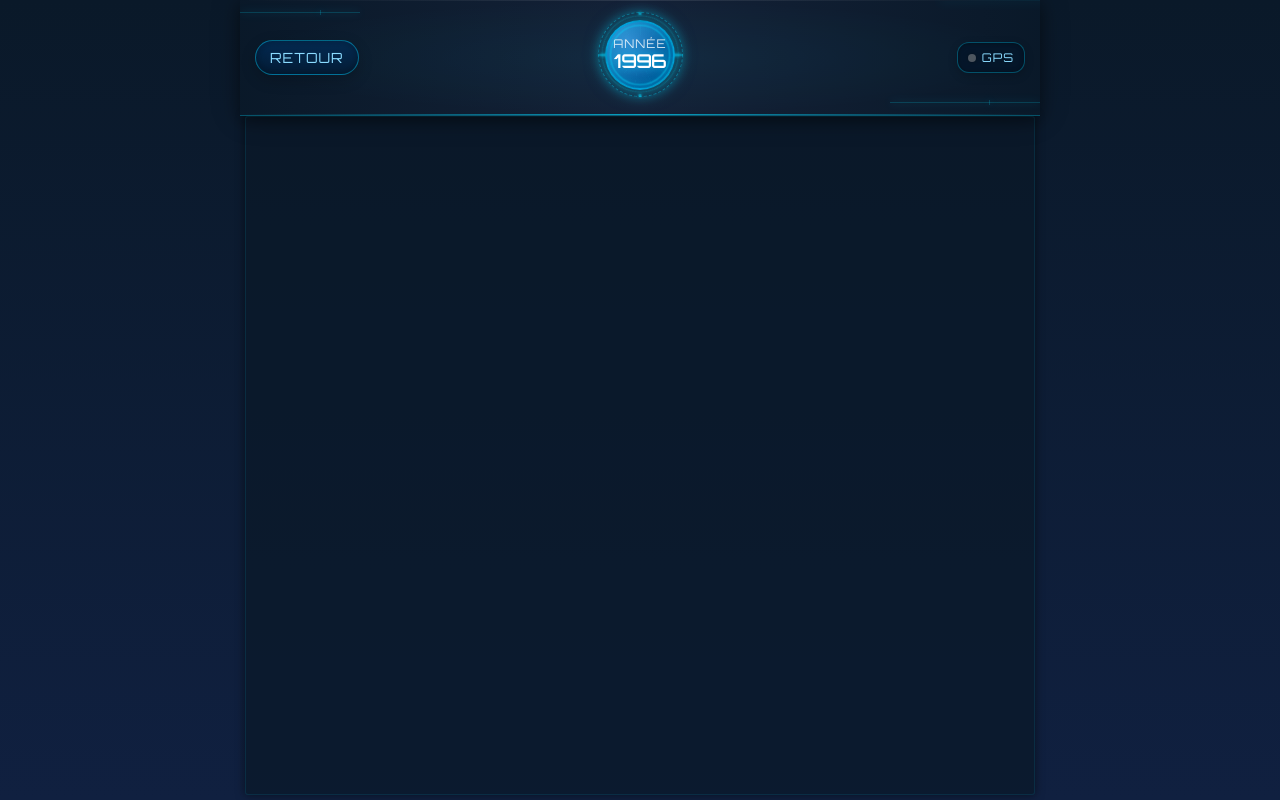
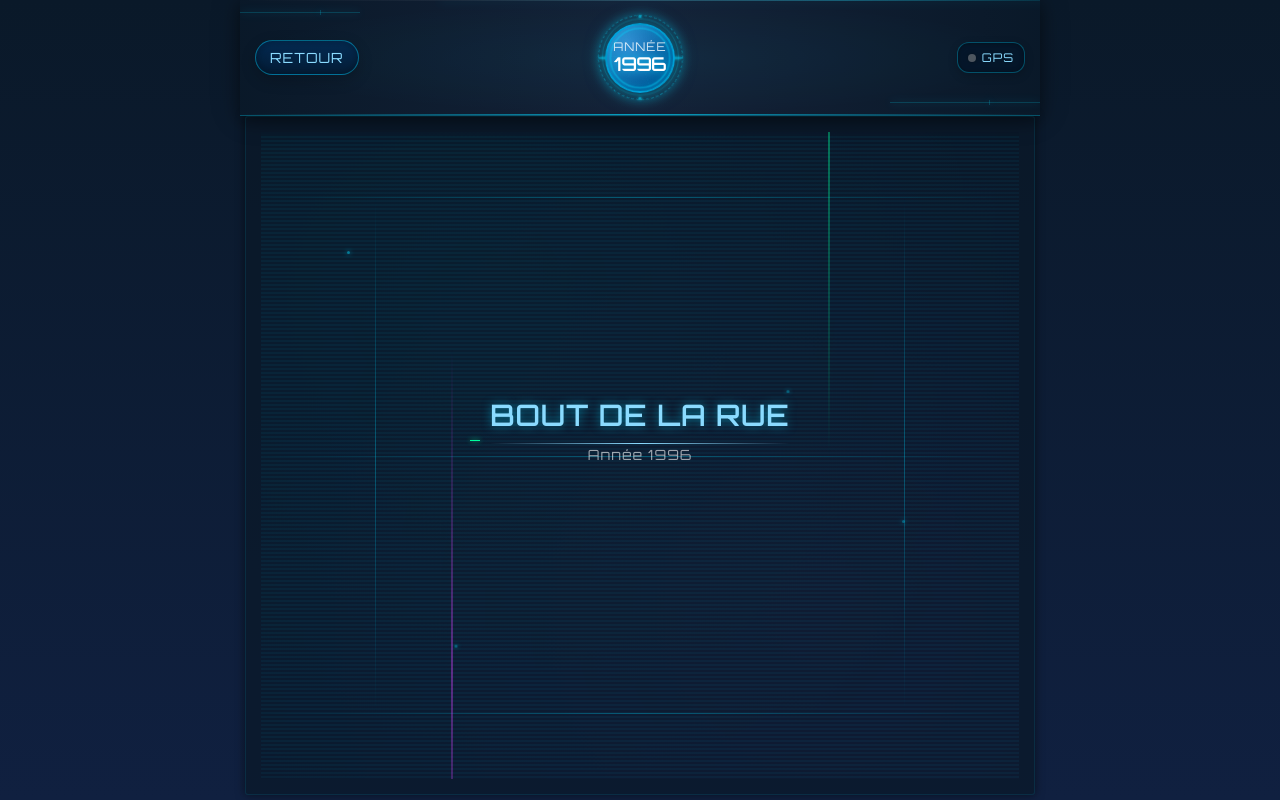
Before and after one commit to BriceN/th-estl2, an Angular app: page /traceur in a window 1280 px wide. Built offline with nearby package versions, Linux system fonts and the light colour scheme; no server answers.

Commit message:
enhanced tracer

```diff
--- a/src/app/components/tracer/tracer.component.html
+++ b/src/app/components/tracer/tracer.component.html
@@ -1,20 +1,34 @@
 <div class="traceur-container">
-    <!-- Demande de permission de localisation -->
-    <!-- <div class="permission-request"
-         *ngIf="!locationPermissionGranted">
-        <div class="alert-box warning">
-            <h3>Accès à la Localisation Requis</h3>
-            <p>Cette chasse au trésor utilise le GPS de votre appareil pour vérifier quand vous atteignez
-                chaque lieu. Sans accès à la localisation, vous ne pourrez pas
-                progresser dans la chasse.</p>
-            <button class="button primary"
-                    (click)="requestLocationPermission()">
-                Activer la Localisation
-            </button>
+
+    <!-- Sci-fi decorations -->
+    <div class="sci-fi-decorations">
+        <div class="circuit-pattern">
+            <div class="circuit-line"></div>
+            <div class="circuit-line"></div>
+            <div class="circuit-line"></div>
+            <div class="circuit-line vertical"></div>
+            <div class="circuit-line vertical"></div>
         </div>
-    </div> -->
 
-    <!-- TODO add current tracking step title -->
+        <div class="holographic-overlay">
+            <div class="holo-particle"></div>
+            <div class="holo-particle"></div>
+            <div class="holo-particle"></div>
+            <div class="holo-particle"></div>
+        </div>
+
+        <div class="data-streams">
+            <div class="data-stream"></div>
+            <div class="data-stream"></div>
+        </div>
+    </div>
+
+    <!-- Current tracking step title -->
+    <div class="step-title-container"
+         *ngIf="currentStep">
+        <div class="step-title">{{ currentStep.title }}</div>
+        <div class="step-counter">Année {{ currentStep.year }}</div>
+    </div>
 
     <!-- Indicateur de proximité -->
     <div class="tracker-device"
--- a/src/app/components/tracer/tracer.component.scss
+++ b/src/app/components/tracer/tracer.component.scss
@@ -12,6 +12,252 @@
   padding: 20px;
   perspective: 1000px;
   justify-content: center;
+  position: relative;
+  overflow: hidden;
+
+  // Sci-fi background effect
+  &::before {
+    content: "";
+    position: absolute;
+    top: 0;
+    left: 0;
+    right: 0;
+    bottom: 0;
+    background: radial-gradient(
+        circle at 30% 30%,
+        rgba(0, 217, 255, 0.05) 0%,
+        transparent 70%
+      ),
+      radial-gradient(
+        circle at 70% 70%,
+        rgba(214, 68, 255, 0.05) 0%,
+        transparent 70%
+      );
+    animation: background-pulse 10s ease-in-out infinite;
+    pointer-events: none;
+    z-index: 0;
+  }
+
+  // Holographic scan lines
+  &::after {
+    content: "";
+    position: absolute;
+    top: 0;
+    left: 0;
+    right: 0;
+    bottom: 0;
+    background: repeating-linear-gradient(
+      to bottom,
+      transparent,
+      transparent 2px,
+      rgba(0, 217, 255, 0.05) 2px,
+      rgba(0, 217, 255, 0.05) 4px
+    );
+    animation: scan-lines 2s linear infinite;
+    pointer-events: none;
+    z-index: 1;
+  }
+
+  // Sci-fi decorative elements
+  .sci-fi-decorations {
+    position: absolute;
+    top: 0;
+    left: 0;
+    right: 0;
+    bottom: 0;
+    pointer-events: none;
+    z-index: 2;
+
+    .circuit-pattern {
+      position: absolute;
+      width: 100%;
+      height: 100%;
+
+      .circuit-line {
+        position: absolute;
+        background: linear-gradient(
+          to right,
+          transparent,
+          rgba(0, 217, 255, 0.3),
+          transparent
+        );
+        height: 1px;
+
+        &:nth-child(1) {
+          top: 10%;
+          left: 0;
+          right: 0;
+          animation: circuit-flow-left 5s linear infinite;
+        }
+
+        &:nth-child(2) {
+          top: 50%;
+          left: 0;
+          right: 0;
+          animation: circuit-flow-right 7s linear infinite;
+        }
+
+        &:nth-child(3) {
+          bottom: 10%;
+          left: 0;
+          right: 0;
+          animation: circuit-flow-left 6s linear infinite;
+        }
+
+        &.vertical {
+          width: 1px;
+          height: 80%;
+          background: linear-gradient(
+            to bottom,
+            transparent,
+            rgba(0, 217, 255, 0.3),
+            transparent
+          );
+
+          &:nth-child(4) {
+            left: 15%;
+            top: 10%;
+            animation: circuit-flow-vertical 8s linear infinite;
+          }
+
+          &:nth-child(5) {
+            right: 15%;
+            top: 10%;
+            animation: circuit-flow-vertical-reverse 8s linear infinite;
+          }
+        }
+      }
+    }
+
+    .holographic-overlay {
+      position: absolute;
+      width: 100%;
+      height: 100%;
+
+      .holo-particle {
+        position: absolute;
+        width: 3px;
+        height: 3px;
+        background: rgba(0, 217, 255, 0.6);
+        border-radius: 50%;
+        box-shadow: 0 0 5px rgba(0, 217, 255, 0.8);
+
+        &:nth-child(1) {
+          top: 20%;
+          left: 10%;
+          animation: particle-float-1 4s infinite ease-in-out;
+        }
+
+        &:nth-child(2) {
+          top: 60%;
+          right: 15%;
+          animation: particle-float-2 5s infinite ease-in-out;
+        }
+
+        &:nth-child(3) {
+          bottom: 20%;
+          left: 25%;
+          animation: particle-float-3 6s infinite ease-in-out;
+        }
+
+        &:nth-child(4) {
+          top: 40%;
+          right: 30%;
+          animation: particle-float-4 4.5s infinite ease-in-out;
+        }
+      }
+    }
+
+    .data-streams {
+      position: absolute;
+      width: 100%;
+      height: 100%;
+
+      .data-stream {
+        position: absolute;
+
+        &:nth-child(1) {
+          top: 0;
+          left: 25%;
+          width: 2px;
+          height: 100%;
+          background: linear-gradient(
+            to bottom,
+            transparent,
+            rgba(214, 68, 255, 0.4),
+            transparent
+          );
+          animation: data-flow-down 3s linear infinite;
+        }
+
+        &:nth-child(2) {
+          top: 0;
+          right: 25%;
+          width: 2px;
+          height: 100%;
+          background: linear-gradient(
+            to bottom,
+            transparent,
+            rgba(0, 255, 157, 0.4),
+            transparent
+          );
+          animation: data-flow-down 4s linear infinite;
+        }
+      }
+    }
+  }
+
+  .step-title-container {
+    position: relative;
+    z-index: 5;
+    margin-bottom: 30px;
+    text-align: center;
+
+    .step-title {
+      font-size: 28px;
+      font-weight: bold;
+      color: var(--text-secondary);
+      text-transform: uppercase;
+      letter-spacing: 2px;
+      text-shadow: 0 0 10px rgba(0, 217, 255, 0.5);
+      font-family: "Orbitron", sans-serif;
+      position: relative;
+      display: inline-block;
+
+      &::before {
+        content: "";
+        position: absolute;
+        bottom: -5px;
+        left: 0;
+        width: 100%;
+        height: 1px;
+        background: linear-gradient(
+          to right,
+          transparent,
+          var(--text-secondary),
+          transparent
+        );
+      }
+
+      &::after {
+        content: "";
+        position: absolute;
+        left: -20px;
+        bottom: -2px;
+        width: 10px;
+        height: 1px;
+        background: var(--accent-green);
+        box-shadow: 0 0 5px var(--accent-green);
+      }
+    }
+
+    .step-counter {
+      font-size: 14px;
+      color: rgba(255, 255, 255, 0.6);
+      margin-top: 5px;
+      letter-spacing: 1px;
+    }
+  }
 }
 
 .tracker-device {
@@ -23,6 +269,8 @@
   gap: 20px;
   transform-style: preserve-3d;
   animation: device-float 6s ease-in-out infinite;
+  position: relative;
+  z-index: 5;
 }
 
 .device-frame {
@@ -495,6 +743,141 @@
   }
 }
 
+// Sci-fi animation keyframes
+@keyframes background-pulse {
+  0%,
+  100% {
+    opacity: 0.3;
+    transform: scale(1);
+  }
+  50% {
+    opacity: 0.5;
+    transform: scale(1.2);
+  }
+}
+
+@keyframes scan-lines {
+  0% {
+    transform: translateY(0);
+  }
+  100% {
+    transform: translateY(4px);
+  }
+}
+
+@keyframes circuit-flow-left {
+  0% {
+    background-position: 100% 0;
+  }
+  100% {
+    background-position: -100% 0;
+  }
+}
+
+@keyframes circuit-flow-right {
+  0% {
+    background-position: -100% 0;
+  }
+  100% {
+    background-position: 100% 0;
+  }
+}
+
+@keyframes circuit-flow-vertical {
+  0% {
+    background-position: 0 -100%;
+  }
+  100% {
+    background-position: 0 100%;
+  }
+}
+
+@keyframes circuit-flow-vertical-reverse {
+  0% {
+    background-position: 0 100%;
+  }
+  100% {
+    background-position: 0 -100%;
+  }
+}
+
+@keyframes particle-float-1 {
+  0% {
+    transform: translate(0, 0);
+    opacity: 0.6;
+  }
+  50% {
+    transform: translate(20px, -20px);
+    opacity: 1;
+  }
+  100% {
+    transform: translate(0, 0);
+    opacity: 0.6;
+  }
+}
+
+@keyframes particle-float-2 {
+  0% {
+    transform: translate(0, 0);
+    opacity: 0.6;
+  }
+  50% {
+    transform: translate(-30px, 15px);
+    opacity: 1;
+  }
+  100% {
+    transform: translate(0, 0);
+    opacity: 0.6;
+  }
+}
+
+@keyframes particle-float-3 {
+  0% {
+    transform: translate(0, 0);
+    opacity: 0.6;
+  }
+  50% {
+    transform: translate(15px, -10px);
+    opacity: 1;
+  }
+  100% {
+    transform: translate(0, 0);
+    opacity: 0.6;
+  }
+}
+
+@keyframes particle-float-4 {
+  0% {
+    transform: translate(0, 0);
+    opacity: 0.6;
+  }
+  50% {
+    transform: translate(-25px, -10px);
+    opacity: 1;
+  }
+  100% {
+    transform: translate(0, 0);
+    opacity: 0.6;
+  }
+}
+
+@keyframes data-flow-down {
+  0% {
+    transform: translateY(-100%);
+    opacity: 0;
+  }
+  10% {
+    opacity: 1;
+  }
+  90% {
+    opacity: 1;
+  }
+  100% {
+    transform: translateY(100%);
+    opacity: 0;
+  }
+}
+
 .permission-request {
   width: 100%;
   max-width: 500px;
```
